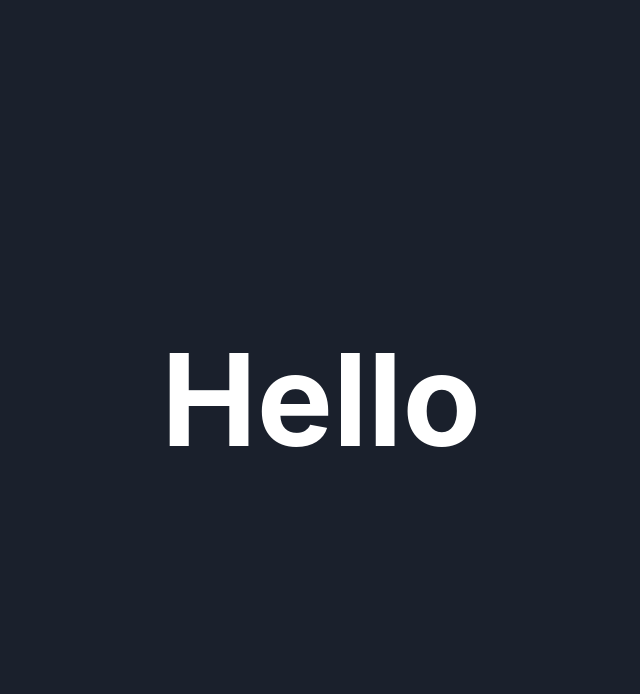
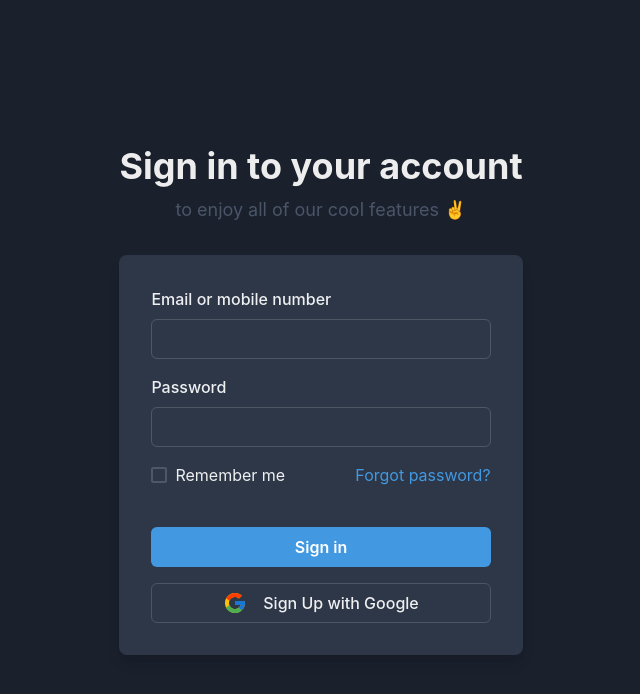
Before and after one commit to Harsh2220/ZipFast, a Next.js app: page / in a window 1280 px wide. Shown: the top 694 px of the page, without its empty margins (319-959 px from the left). Built offline with nearby package versions, Linux system fonts and the light colour scheme.

Commit message:
Signup and Login Page

```diff
--- /dev/null
+++ b/components/Login.tsx
@@ -0,0 +1,71 @@
+import {
+    Flex,
+    Box,
+    FormControl,
+    FormLabel,
+    Input,
+    Checkbox,
+    Stack,
+    Link,
+    Button,
+    Heading,
+    Text,
+    useColorModeValue,
+} from '@chakra-ui/react';
+import { FcGoogle } from 'react-icons/fc';
+
+export default function Login() {
+    return (
+        <Flex
+            minH={'100vh'}
+            align={'center'}
+            justify={'center'}
+            bg={useColorModeValue('gray.50', 'gray.800')}>
+            <Stack spacing={8} mx={'auto'} maxW={'lg'} py={12} px={6}>
+                <Stack align={'center'}>
+                    <Heading fontSize={'4xl'}>Sign in to your account</Heading>
+                    <Text fontSize={'lg'} color={'gray.600'}>
+                        to enjoy all of our cool features ✌️
+                    </Text>
+                </Stack>
+                <Box
+                    rounded={'lg'}
+                    bg={useColorModeValue('white', 'gray.700')}
+                    boxShadow={'lg'}
+                    p={8}>
+                    <Stack spacing={4}>
+                        <FormControl id="email">
+                            <FormLabel>Email or mobile number</FormLabel>
+                            <Input type="email" />
+                        </FormControl>
+                        <FormControl id="password">
+                            <FormLabel>Password</FormLabel>
+                            <Input type="password" />
+                        </FormControl>
+                        <Stack spacing={10}>
+                            <Stack
+                                direction={{ base: 'column', sm: 'row' }}
+                                align={'start'}
+                                justify={'space-between'}>
+                                <Checkbox>Remember me</Checkbox>
+                                <Link color={'blue.400'}>Forgot password?</Link>
+                            </Stack>
+                            <Button
+                                bg={'blue.400'}
+                                color={'white'}
+                                _hover={{
+                                    bg: 'blue.500',
+                                }}>
+                                Sign in
+                            </Button>
+                        </Stack>
+                        <Button variant='ghost' justifyContent='center' alignItems='center' border='1px' borderColor='gray.600' rounded='md'>
+                            <FcGoogle fontSize='24px' />
+                            <Text ml='4' fontSize='md' fontWeight='medium'>Sign Up with Google</Text>
+                        </Button>
+                    </Stack>
+                </Box>
+            </Stack>
+        </Flex>
+    );
+}
--- /dev/null
+++ b/components/SingUp.tsx
@@ -0,0 +1,104 @@
+import {
+    Flex,
+    Box,
+    FormControl,
+    FormLabel,
+    Input,
+    InputGroup,
+    HStack,
+    InputRightElement,
+    Stack,
+    Button,
+    Heading,
+    Text,
+    useColorModeValue,
+    Link,
+} from '@chakra-ui/react';
+import { useState } from 'react';
+import { ViewIcon, ViewOffIcon } from '@chakra-ui/icons';
+import { FcGoogle } from 'react-icons/fc';
+
+export default function Signup() {
+    const [showPassword, setShowPassword] = useState(false);
+
+    return (
+        <Flex
+            maxH={'100vh'}
+            align={'center'}
+            justify={'center'}
+            bg={useColorModeValue('gray.50', 'gray.800')}>
+            <Stack spacing={8} mx={'auto'} maxW={'lg'} py={12} px={6}>
+                <Stack align={'center'}>
+                    <Heading fontSize={'4xl'} textAlign={'center'}>
+                        Sign up
+                    </Heading>
+                    <Text fontSize={'lg'} color={'gray.600'}>
+                        to enjoy all of our cool features ✌️
+                    </Text>
+                </Stack>
+                <Box
+                    rounded={'lg'}
+                    bg={useColorModeValue('white', 'gray.700')}
+                    boxShadow={'lg'}
+                    p={8}>
+                    <Stack spacing={4}>
+                        <HStack>
+                            <Box>
+                                <FormControl id="firstName" isRequired>
+                                    <FormLabel>First Name</FormLabel>
+                                    <Input type="text" />
+                                </FormControl>
+                            </Box>
+                            <Box>
+                                <FormControl id="lastName">
+                                    <FormLabel>Last Name</FormLabel>
+                                    <Input type="text" />
+                                </FormControl>
+                            </Box>
+                        </HStack>
+                        <FormControl id="email" isRequired>
+                            <FormLabel>Email or mobile number</FormLabel>
+                            <Input type="email" />
+                        </FormControl>
+                        <FormControl id="password" isRequired>
+                            <FormLabel>Password</FormLabel>
+                            <InputGroup>
+                                <Input type={showPassword ? 'text' : 'password'} />
+                                <InputRightElement h={'full'}>
+                                    <Button
+                                        variant={'ghost'}
+                                        onClick={() =>
+                                            setShowPassword((showPassword) => !showPassword)
+                                        }>
+                                        {showPassword ? <ViewIcon /> : <ViewOffIcon />}
+                                    </Button>
+                                </InputRightElement>
+                            </InputGroup>
+                        </FormControl>
+                        <Stack spacing={10} pt={2}>
+                            <Button
+                                loadingText="Submitting"
+                                size="lg"
+                                bg={'blue.400'}
+                                color={'white'}
+                                _hover={{
+                                    bg: 'blue.500',
+                                }}>
+                                Sign up
+                            </Button>
+                        </Stack>
+                        <Button variant='ghost' justifyContent='center' alignItems='center' border='1px' borderColor='gray.600' rounded='md'>
+                            <FcGoogle fontSize='24px'/>
+                            <Text ml='4' fontSize='md' fontWeight='medium'>Sign Up with Google</Text>
+                        </Button>
+                        <Stack pt={4}>
+                            <Text align={'center'}>
+                                Already a user? <Link color={'blue.400'}>Login</Link>
+                            </Text>
+                        </Stack>
+                    </Stack>
+                </Box>
+            </Stack>
+        </Flex>
+    );
+}
--- a/package.json
+++ b/package.json
@@ -9,13 +9,15 @@
     "lint": "next lint"
   },
   "dependencies": {
+    "@chakra-ui/icons": "^2.0.4",
     "@chakra-ui/react": "^2.2.4",
     "@emotion/react": "^11.9.3",
     "@emotion/styled": "^11.9.3",
     "framer-motion": "^6.5.1",
     "next": "12.2.3",
     "react": "18.2.0",
-    "react-dom": "18.2.0"
+    "react-dom": "18.2.0",
+    "react-icons": "^4.4.0"
   },
   "devDependencies": {
     "@types/node": "18.0.6",
--- a/pages/_app.tsx
+++ b/pages/_app.tsx
@@ -1,10 +1,10 @@
-import '../styles/globals.css'
 import type { AppProps } from 'next/app'
 import { ChakraProvider } from '@chakra-ui/react'
+import theme from '../styles/theme'
 
 function MyApp({ Component, pageProps }: AppProps) {
   return (
-    <ChakraProvider>
+    <ChakraProvider theme={theme}>
       <Component {...pageProps} />
     </ChakraProvider>
   )
--- a/pages/index.tsx
+++ b/pages/index.tsx
@@ -1,14 +1,11 @@
 import { Center, Heading } from '@chakra-ui/react'
 import type { NextPage } from 'next'
-import Head from 'next/head'
-import Image from 'next/image'
-import styles from '../styles/Home.module.css'
+import Login from '../components/Login'
+import Signup from '../components/SingUp'
 
 const Home: NextPage = () => {
   return (
-    <Center minH='100vh' bg='gray.800' color='white'>
-      <Heading fontSize='9xl'>Hello</Heading>
-    </Center>
+    <Login/>
   )
 }
 
--- /dev/null
+++ b/styles/theme.tsx
@@ -0,0 +1,31 @@
+import { extendTheme } from "@chakra-ui/react";
+
+const config = {
+  initialColorMode: "dark",
+  useSystemColorMode: false,
+};
+
+const theme = extendTheme({
+  styles: {
+    global: {
+      "html, body": {
+        scrollBehavior: "smooth",
+      },
+      "&::-webkit-scrollbar": {
+        width: "1",
+        borderRadius: "8px",
+        backgroundColor: "transparent",
+      },
+      "&::-webkit-scrollbar-thumb": {
+        borderRadius: "5",
+        backgroundColor: "white",
+      },
+      "&::-webkit-scrollbar-thumb:hover": {
+        backgroundColor: "whitesmoke",
+      },
+    },
+  },
+  config,
+});
+
+export default theme;
```
Also changed, not shown: styles/Home.module.css (deleted, +0 -129 lines), 1 other file (tests, documents, lock files or other folders).
